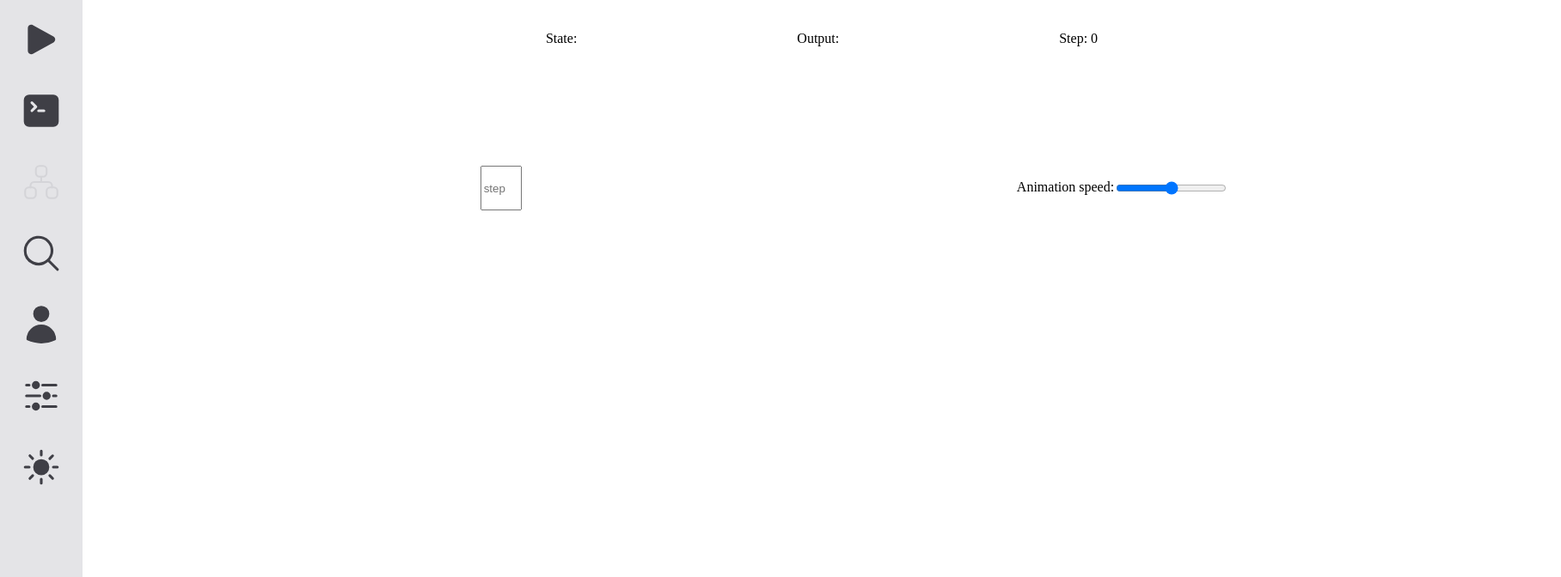
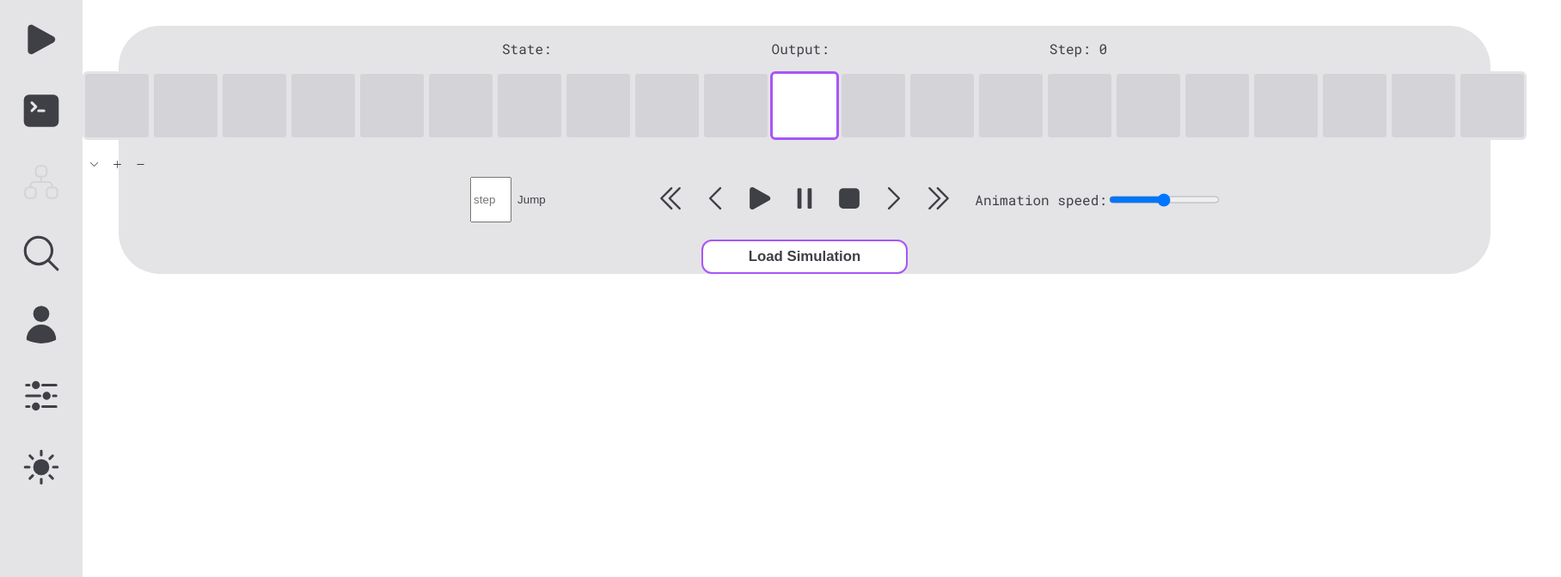
Before and after one commit to Haranana/Turing-Machine-Simulator-Frontend, a React (Vite) app: page / in a window 1280 px wide. Shown: the top 672 px of the page at 86% size, 1816 px wide, since content can reach past the window. Built offline with nearby package versions, Linux system fonts and the light colour scheme.

Commit message:
updated tapes visuals

```diff
--- a/src/features/Tape/TapesController.tsx
+++ b/src/features/Tape/TapesController.tsx
@@ -555,7 +555,7 @@ export const TapesController = ({ tapeState, radius = 10, cellPx = 80, animateMs
 
 
   return (
-    <div className="simulation-interface">
+    <div className="TapesPage">
 
       {isAuthenticated && tmDataName!=null?
         <div className="SimulationNameWrapper">
--- a/src/features/Tape/tape.css
+++ b/src/features/Tape/tape.css
@@ -1,8 +1,40 @@
+.TapesPageWrapper{
+  display: flex;
+  justify-content: center;
+  align-items: center;
+}
+
+.TapesPage{
+  margin-top: 30px;
+  width: 95%;
+  display: flex;
+  flex-direction: column;
+  justify-content: center;
+  align-items: center;
+
+  --tapes-color-bg: var(--color-strong);
+  --tapes-color-cell: var(--color-medium);
+  --tapes-color-cell-head: var(--color-extreme);
+  --tapes-color-cell-border: var(--color-strong);
+  --tapes-color-controls-button: var(--color-medium);
+  --tapes-color-load-button: var(--color-accent);
+  --tapes-text-field-color: var(--color-medium);
+  --tapes-color-head-border: var(--color-accent);
+
+  border-radius: var(--border-radius-extreme);
+
+  background-color: var(--tapes-color-bg);
+  font-family: var(--font-1);
+
+
+}
+
 .SimulationData{
   display: flex;
   flex-direction: row;
   justify-content: center;
-  font-family: var(--font-main);
+  font-family: var(--font-1);
+  color: var(--color-text);
 }
 
 .SimulationDataParagraph{
@@ -14,9 +46,10 @@
 }
 
 .SimulationControls{
+  width: 100%;
   display: flex;
   flex-direction: row;
-  justify-content: space-around;
+  /*justify-content: space-around;*/
 }
 
 .JumpToControls{
@@ -61,19 +94,21 @@
 
 .TapeCell {
     box-sizing: border-box;
-  background-color: var(--color-primary-1);
-  color: var(--color-text-light);
-  border: solid 3px var(--color-bg);
+  background-color: var(--tapes-color-cell);
+  color: var(--color-text);
+  border: solid 3px var(--tapes-color-cell-border);
   display: flex;
   align-items: center;
   justify-content: center;
-  font-family: ui-monospace, SFMono-Regular, Menlo, Consolas, "Liberation Mono", monospace;
+  font-family: var(--font-1);
   font-size: 22px;
   user-select: none;
+  border-radius: var(--border-radius-weak);
 }
 
 .TapeCellHead{
-  background-color:var(--color-primary-2) ;
+  background-color:var(--tapes-color-cell-head);
+  border: 3px solid var(--tapes-color-head-border);
 }
 
 .TapeControls{
@@ -95,7 +130,7 @@
 .SimulationControlsButton{
   min-width: 50px;
   min-height: 50px;
-  color: white;
+  color: var(--color-text);
   background-color: var(--color-primary-2);
   margin: 1px;
   cursor: pointer;
@@ -122,7 +157,7 @@
 .TapeActionsButton{
       min-width: 25px;
   min-height: 25px;
-  color: white;
+  color: var(--color-text);
   background-color: var(--color-primary-2);
   margin: 1px;
   cursor: pointer;
@@ -143,6 +178,7 @@
 
 .InputContainer {
   /*overflow: hidden;*/ /*breaks tooltip when hidden*/
+
   max-height: 0;
   opacity: 0;
   transition: max-height 250ms ease, opacity 200ms ease;
@@ -150,6 +186,7 @@
   display: flex;
   flex-direction: row;
   justify-content: left;
+
 }
 
 .InputContainer.InputContainerVisible{
@@ -167,19 +204,28 @@
   min-height: 25px;
 }
 
+.LoadSimulationContainer{
+  margin-top: 20px;
+  height: 40px;
+  width: 15%;
+  min-width: 100px;
+}
+
 .LoadSimulationButton{
-  background-color: var(--color-primary-2);
+  background-color: var(--color-extreme);
+  border: solid 2px var(--color-accent);
   cursor: pointer;
-  border: none;
-  border-radius: 5px;
-  color: white;
-  margin-top: 20px;
-  width: 15%;
-  min-height: 50px;
+  /*border: none;*/
+  font-weight: 600;
+  font-size: 105%;
+  border-radius: var(--border-radius-mild);
+  color: var(--color-text);
+  width: 100%;
+  height: 100%;
 }
 
 .LoadSimulationButton.DisabledButton{
-  background-color: var(--color-primary-1);
+  background-color: var(--color-accent-hover);
   cursor: default;
 }
 
--- a/src/index.css
+++ b/src/index.css
@@ -45,6 +45,7 @@
    --border-radius-extreme: 48px;
   --border-radius-strong: 24px;
   --border-radius-mild: 12px;
+  --border-radius-weak: 6px;
 }
 
 html[data-theme="dark"] {
--- a/src/pages/SimulatorPage.tsx
+++ b/src/pages/SimulatorPage.tsx
@@ -7,16 +7,13 @@ function prepData(){
         head: 0 ,
         tape: new Map<number, TapeSymbol>(),
         };
-
-
-
     return tapeMockInput;
 }
 
 
 export default  function SimulatorPage() {
     return(
-        <div className="page">
+        <div className="TapesPageWrapper">
             <TapesController tapeState={prepData()}></TapesController>
         </div>
     );
```
